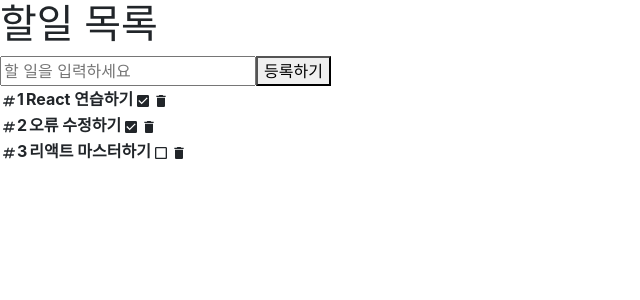
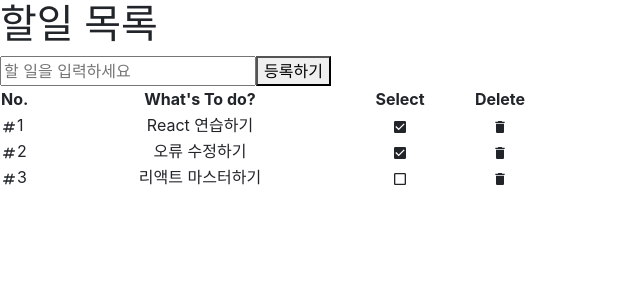
Before and after one commit to glooooow/reactPrac_todo, a React (Create React App) app: page / in a window 1280 px wide. Shown: the top 300 px of the page, without its empty margins (0-640 px from the left). Built offline with nearby package versions, Linux system fonts and the light colour scheme; the HTML template or start-up script is replaced by a standard one.

Commit message:
231005 html 일부 수정

```diff
--- a/src/pages/Template.jsx
+++ b/src/pages/Template.jsx
@@ -43,8 +43,16 @@ export {TodoAdd};
 const TodoList = ({ todos, deleteTodo, checkTodo }) => {
     return (
         <div className="TodoList">
+            <thead>
+                <tr>
+                    <th className="todoIds" style={{"width": "50px"}}>No.</th>
+                    <th className="titles" style={{"width": "300px", "textAlign": "center"}}>What's To do?</th>
+                    <th className="checked" style={{"width": "100px", "textAlign":"center"}}>Select</th>
+                    <th className="delete" style={{"width": "100px", "textAlign":"center"}}>Delete</th>
+                </tr>
+            </thead>
             {todos.map((todo) => (
-                <TodoListItem todo = {todo} key={todo.id} deleteTodo={deleteTodo} checkTodo={checkTodo} />
+                <TodoListItem todo={todo} key={todo.id} deleteTodo={deleteTodo} checkTodo={checkTodo} />
             ))}
         </div>
     )
@@ -59,14 +67,14 @@ const TodoListItem = ({ todo, deleteTodo, checkTodo }) => {
     const { id, title, checked } = todo;
     return (
         <div className="TodoList-Table">
-            <thead>
+            <tbody>
                 <tr>
-                    <th className="todoId"><MdNumbers />{id}</th>
-                    <th className="title">{title}</th>
-                    <th className={cn("checkbox", { checked })} onClick={() => checkTodo(id)}>{checked ? <MdCheckBox /> : <MdCheckBoxOutlineBlank />}</th>
-                    <th className="delete" onClick={() => deleteTodo(id)}><MdDelete /> </th>
+                    <td className="todoId" style={{"width": "50px"}}><MdNumbers />{id}</td>
+                    <td className="title" style={{"width": "300px", "textAlign":"center"}}>{title}</td>
+                    <td className={cn("checkbox", { checked })} onClick={() => checkTodo(id)} style={{"width": "100px", "textAlign":"center"}}>{checked ? <MdCheckBox /> : <MdCheckBoxOutlineBlank />}</td>
+                    <td className="delete" onClick={() => deleteTodo(id)} style={{"width": "100px", "textAlign":"center"}}><MdDelete /> </td>
                 </tr>
-            </thead>
+            </tbody>
         </div>
     );
 }
```
Also changed, not shown: 2 other files (tests, documents, lock files or other folders).
